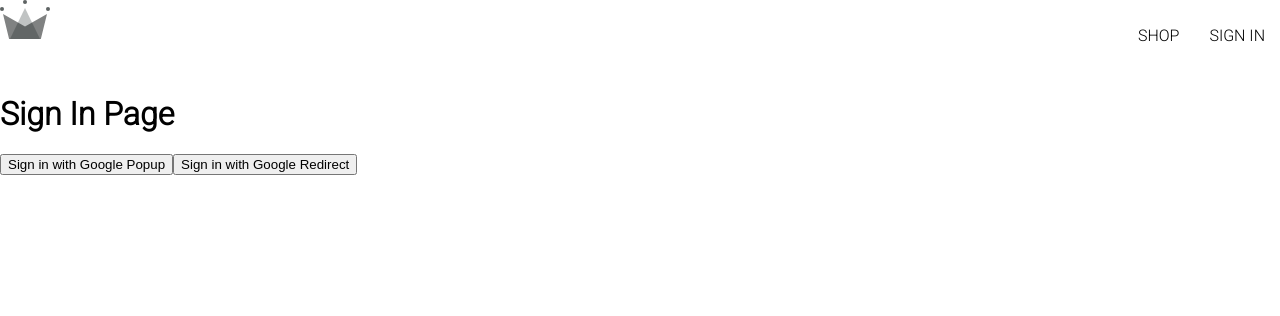
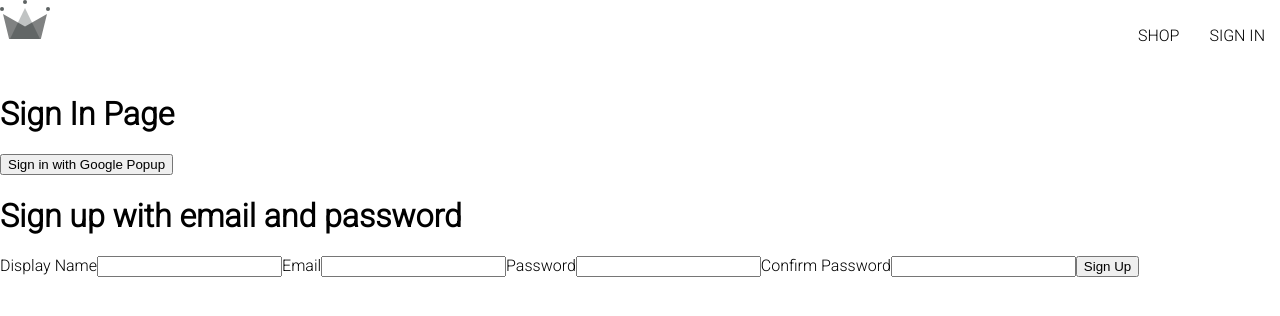
Before and after one commit to Buniu/it-shop, a React (Create React App) app: page /sign-in in a window 1280 px wide. Shown: the top 316 px of the page. Built offline with nearby package versions, Linux system fonts and the light colour scheme.

Commit message:
some sign up prep

```diff
--- /dev/null
+++ b/src/components/sign-up-form/sign-up-form.component.jsx
@@ -0,0 +1,45 @@
+import { useState } from "react"
+
+const defaultFormFields = {
+    displayName: '',
+    email: '',
+    password: '',
+    confirmPassword: '',
+}
+
+const SignUpForm = () => {
+    const [formFields, setFormFields] = useState(defaultFormFields)
+    const {displayName, email, password, confirmPassword} = formFields
+
+    console.log(formFields)
+
+    const handleChange = (event) => {
+        const {name, value} = event.target
+        setFormFields({...formFields, [name]: value})
+    }
+
+    return (
+        <div>
+            <h1>Sign up with email and password</h1>
+            <form onSubmit={()=>{}}>
+                <label>Display Name</label>
+                <input type="text" required onChange={handleChange} name='displayName' value={displayName}/>
+
+                <label>Email</label>
+                <input type="email" required onChange={handleChange} name='email' value={email}/>
+
+                <label>Password</label>
+                <input type="password" required onChange={handleChange} name='password' value={password}/>
+
+                <label>Confirm Password</label>
+                <input type="password" required onChange={handleChange} name='confirmPassword' value={confirmPassword}/>
+                <button type='submit'>Sign Up </button>
+            </form>
+
+        </div>
+
+    )
+}
+
+
+export default SignUpForm
--- a/src/routes/sign-in/sign-in.component.jsx
+++ b/src/routes/sign-in/sign-in.component.jsx
@@ -1,26 +1,11 @@
-import { useEffect } from 'react';
-import { getRedirectResult } from 'firebase/auth';
+import SignUpForm from '../../components/sign-up-form/sign-up-form.component';
 
 import {
-    auth,
     signInWithGooglePopup,
     createUserDocumentFromAuth,
-    signInWithGoogleRedirect
 } from  '../../utils/firebase/firebase.utils'
 
 const SignIn = () => {
-    useEffect( ()=> {
-         (async() => {
-            const response = await getRedirectResult(auth)
-            if(response) {
-                const userDocRef = await createUserDocumentFromAuth(response.user)
-            }
-            console.log(response)
-         })()
-
-
-
-    },[])
 
     const logGoogleUser = async () => {
         const {user} = await signInWithGooglePopup();
@@ -33,9 +18,7 @@ const SignIn = () => {
             <button onClick={logGoogleUser}>
                 Sign in with Google Popup
             </button>
-            <button onClick={signInWithGoogleRedirect}>
-                Sign in with Google Redirect
-            </button>
+            <SignUpForm/>
         </div>
     )
 }
```
